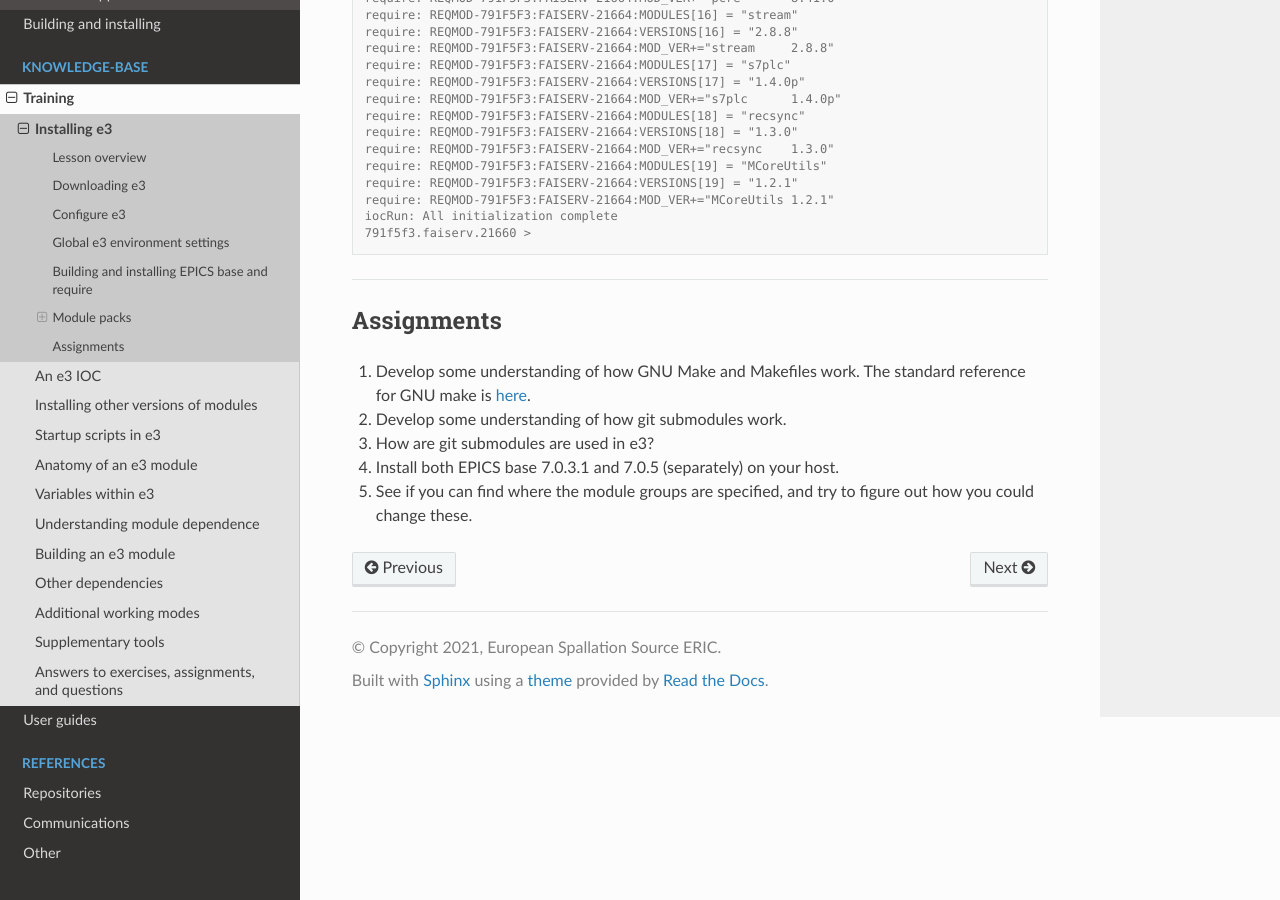
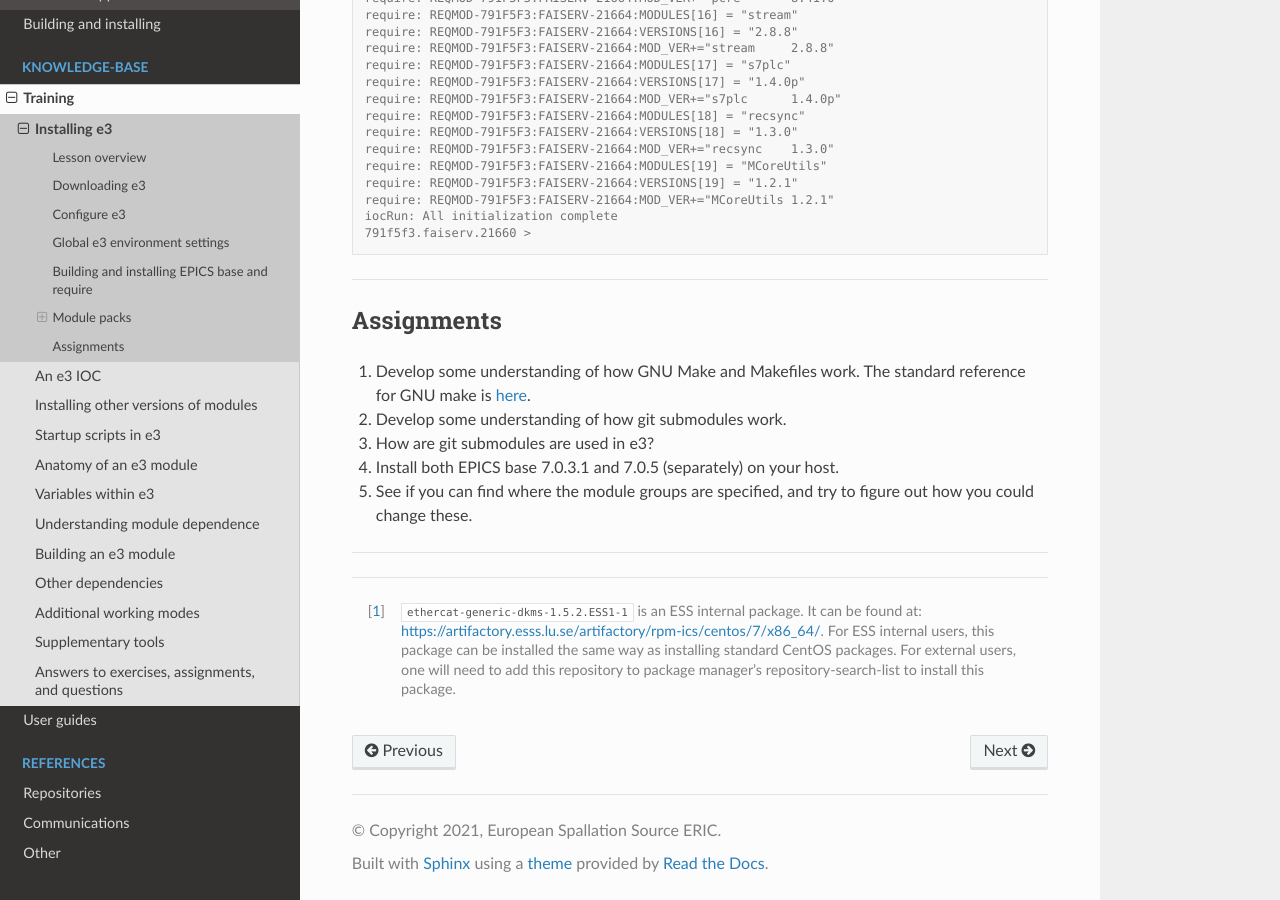
Before and after one commit to ttkorhonen/e3pages, a Sphinx documentation site: the page built from docs/kb/training/workbook/1_installing_e3.md, in a window 1280 px wide and 900 px high, scrolled down 8602 px. Built offline with Sphinx 7.4.7 and the Read the Docs theme 2.0.0, drawn with Linux system fonts in a browser that asks for light colours.

Commit message:
Update docs/quickstart/1_install.md, docs/kb/training/workbook/1_installing_e3.md files

```diff
--- a/docs/kb/training/workbook/1_installing_e3.md
+++ b/docs/kb/training/workbook/1_installing_e3.md
@@ -419,3 +419,7 @@ iocRun: All initialization complete
 3. How are git submodules are used in e3?
 4. Install both EPICS base 7.0.3.1 and 7.0.5 (separately) on your host.
 5. See if you can find where the module groups are specified, and try to figure out how you could change these.
+
+---
+
+[^prereqlist]: `ethercat-generic-dkms-1.5.2.ESS1-1` is an ESS internal package. It can be found at: <https://artifactory.esss.lu.se/artifactory/rpm-ics/centos/7/x86_64/>. For ESS internal users, this package can be installed the same way as installing standard CentOS packages. For external users, one will need to add this repository to package manager’s repository-search-list to install this package.
```
Also changed, not shown: other parts of docs/kb/training/workbook/1_installing_e3.md (+1 -1 lines), docs/quickstart/1_install.md (+2 -2 lines).
